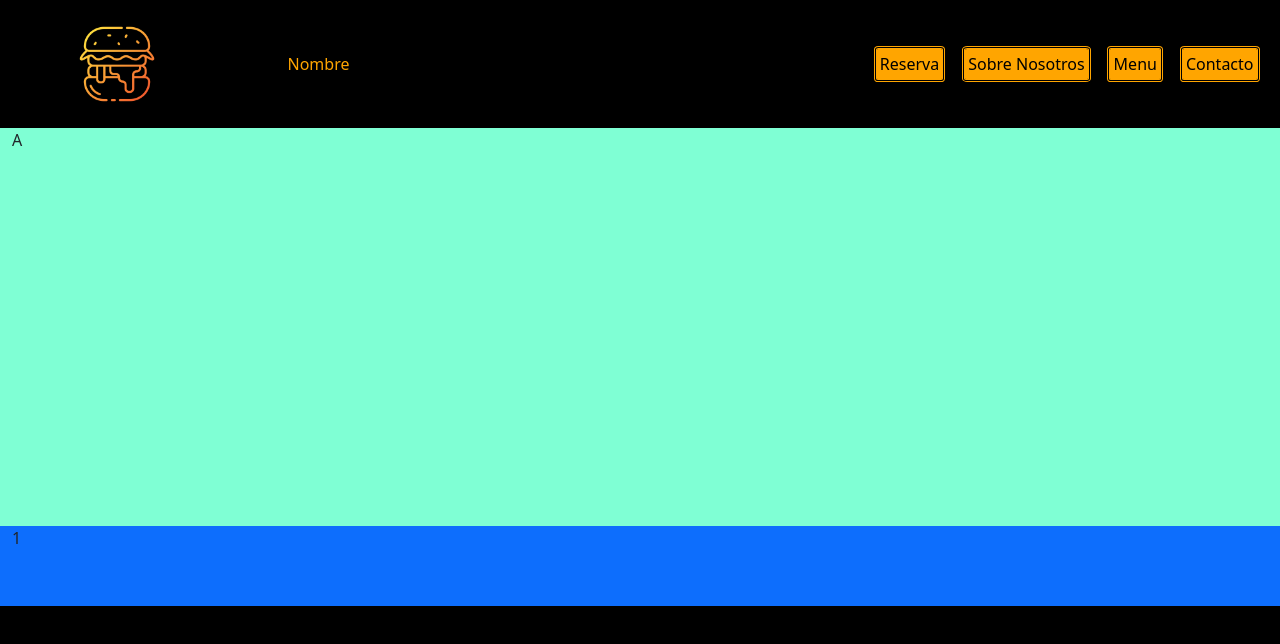
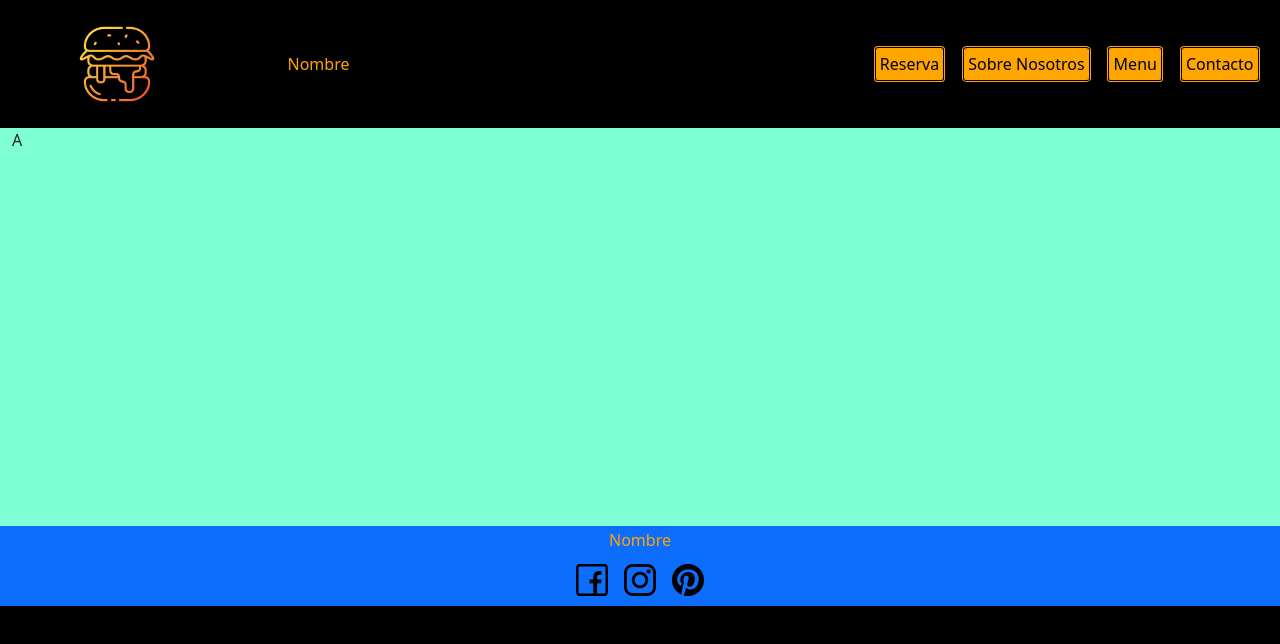
Before and after one commit to FernandoCatalaMunyoz/Carta_Restaurante, a plain HTML site: page index.html in a window 1280 px wide. Drawn offline with nearby package versions, Linux system fonts and the light colour scheme.

Commit message:
Añado estructura footer con iconos rrss

```diff
--- a/css/styles.css
+++ b/css/styles.css
@@ -42,3 +42,21 @@ body {
   outline-style: double;
   border-radius: 2%;
 }
+#botItems {
+  color: orange;
+  display: flex;
+  flex-direction: column;
+  align-items: center;
+  justify-content: space-around;
+}
+#rrss {
+  display: flex;
+  flex-direction: row;
+  align-items: center;
+}
+.rrssIcons {
+  height: 2em;
+  width: 2em;
+
+  margin: 0.5em;
+}
--- a/index.html
+++ b/index.html
@@ -35,7 +35,15 @@
 
     </div>
     <div class="row" id="bottom">
-      <div class="col bg-primary">1</div>
+      <div class="col bg-primary" id="botItems">
+        <div id="botName">Nombre</div>
+        <div id="rrss">
+          <div><img src="./img/facebook.png" alt="" class="rrssIcons"></div>
+          <div><img src="./img/logotipo-de-instagram.png" alt="" class="rrssIcons"></div>
+          <div><img src="./img/logotipo-de-pinterest.png" alt="" class="rrssIcons"></div>
+        </div>
+
+      </div>
     </div>
 
 
```
